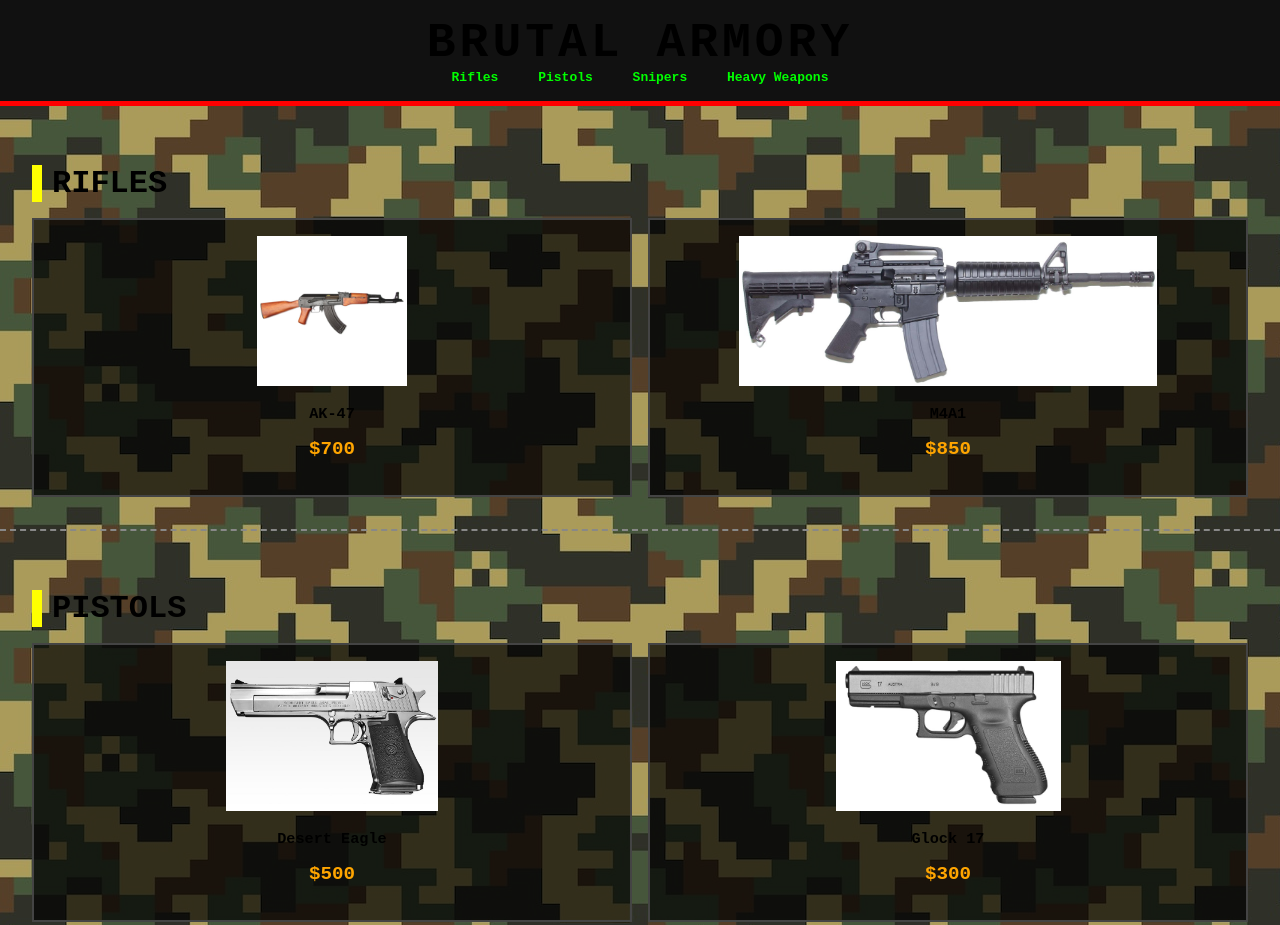
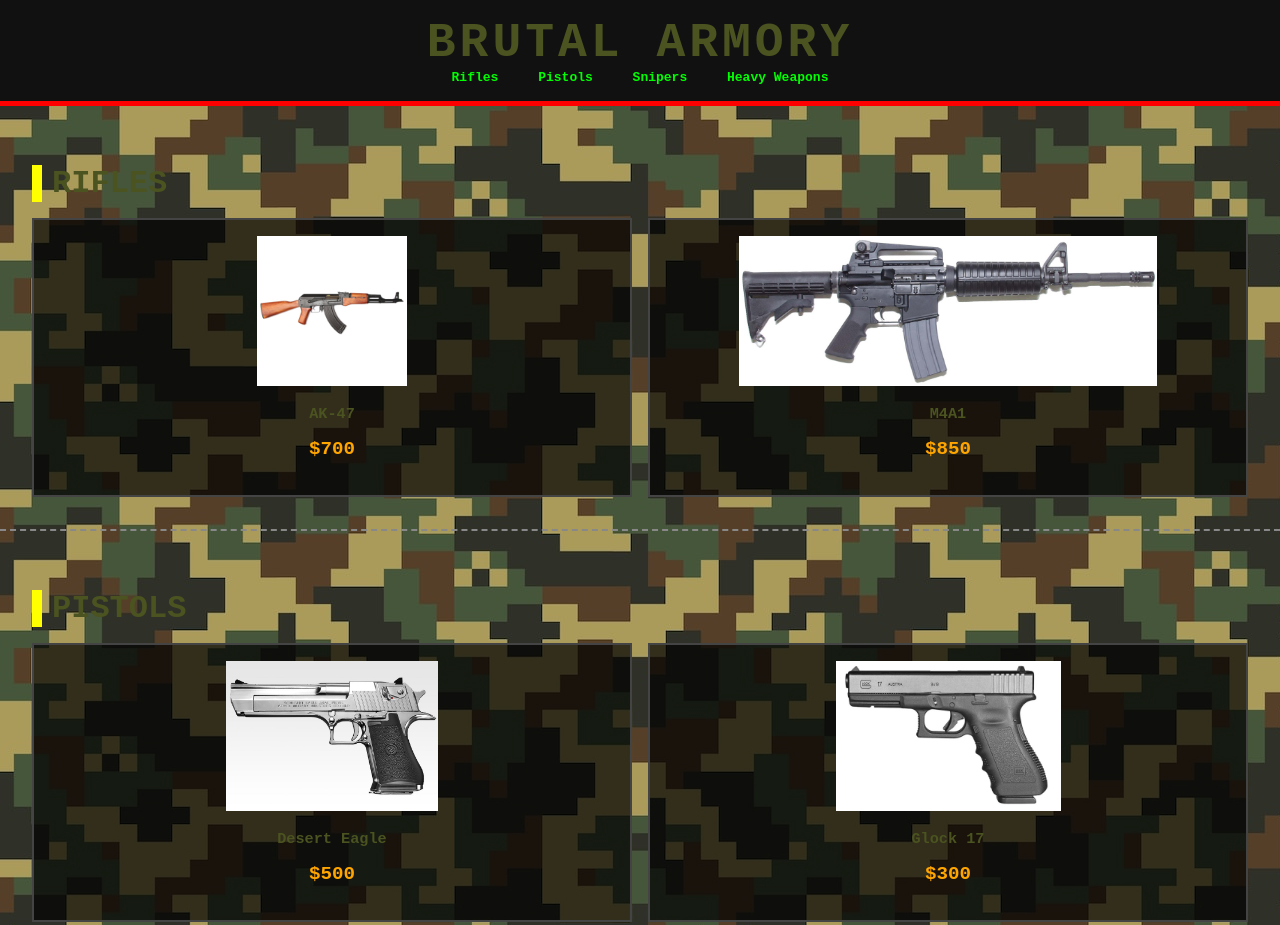
Before and after one commit to coding-noodles313/ammunation, a plain HTML site: page index.html in a window 1280 px wide. Shown: the top 925 px of the page. Drawn offline with Linux system fonts and the light colour scheme.

Commit message:
Update style.css

```diff
--- a/styles/style.css
+++ b/styles/style.css
@@ -2,7 +2,7 @@ body {
   margin: 0;
   font-family: monospace;
   background: url('../images/camo.jpg');
-  color: #000;
+  color: #4B5320;
 }
 
 header {
```
